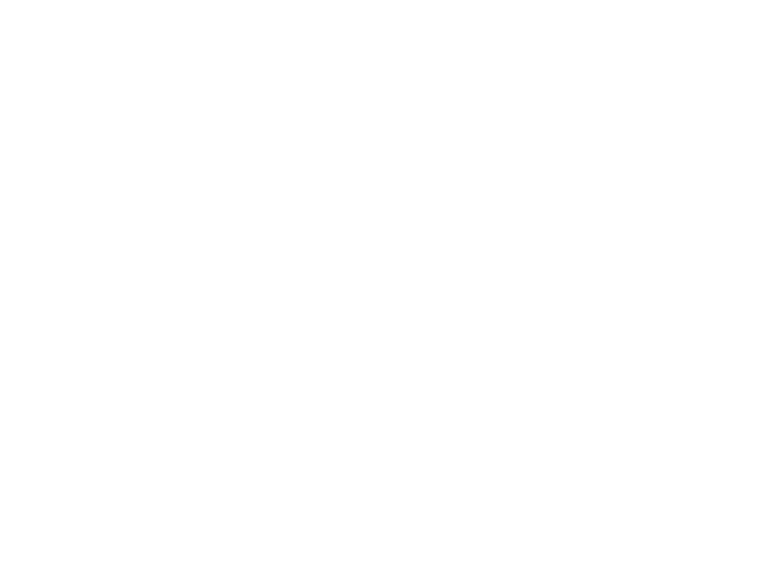
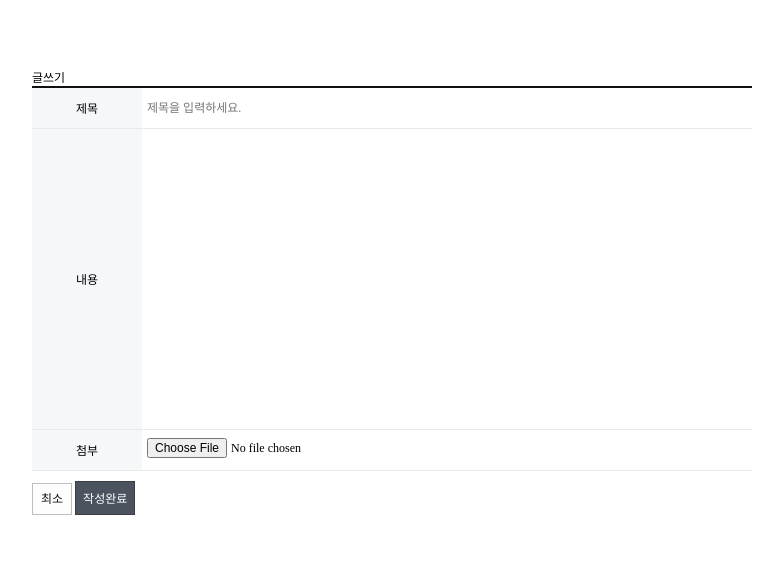
Before and after one commit to xxLockonxx/HTML, a plain HTML site: page board/write.html in a window 1280 px wide. Shown: the whole page, without its empty margins (248-1031 px from the left). Drawn offline with Linux system fonts and the light colour scheme.

Commit message:
글수정 글쓰기

```diff
--- a/board/css/style.css
+++ b/board/css/style.css
@@ -14,39 +14,6 @@ body{}
 
 }
 
-/* 게시판 - 공통 */
-#board {
-    width : 720px;
-    margin: 68px auto;
-}
-
-#board table {
-    width: 100%;
-    border-top: 2px solid #111;
-    border-collapse: collapse;
-    border-spacing: 0;
-}
-
-#board table th {
-    padding: 12px;
-    border-top: 1px solid #d1dee2;
-    border-bottom: 1px solid #d1dee2;
-    background: #e5ecef;
-    color: #383838;
-}
-
-#board table td {
-    padding: 8px 5px;
-    border-top: 1px solid #e9e9e9;
-    border-bottom: 1px solid #e9e9e9;
-}
-
-#board.list > .btnWrite {
-    padding: 7px;
-    border: 1px solid #3b3c3f;
-    background: #4b545e;
-    color: #fff;
-}
 
 /* 회원 - 로그인*/
 #user {}
@@ -224,6 +191,59 @@ color: #111;
     color: #111;
 }
 
+/* 게시판 - 공통 */
+#board {
+    width : 720px;
+    margin: 68px auto;
+}
+
+#board table {
+    width: 100%;
+    border-top: 2px solid #111;
+    border-collapse: collapse;
+    border-spacing: 0;
+}
+
+#board table th {
+    padding: 12px;
+    border-top: 1px solid #d1dee2;
+    border-bottom: 1px solid #d1dee2;
+    background: #e5ecef;
+    color: #383838;
+}
+
+#board table td {
+    padding: 8px 5px;
+    border-top: 1px solid #e9e9e9;
+    border-bottom: 1px solid #e9e9e9;
+}
+
+#board table td:nth-child(1) {
+    width: 100px;
+    background: #f5f8f9;
+    text-align: center;
+}
+
+#board table input{
+    width: 100%;
+    height: 24px;
+    border: 0;
+}
+
+#board table textarea {
+    width: 100%;
+    height: 280px;
+    resize: none;
+    text-indent: 10px;
+    border: 0;
+}
+
+
+
+#board table {}
+#board .btnWrite { padding: 7px; border: 1px solid #3b3c3f; background: #4b545e; color: #fff;}
+#board .btnCancel{ padding: 8px; border: 1px solid #bebebe; background: #fdfdfd;}
+
 
 /* 게시판 - 글목록 */
 #board.list {
@@ -241,7 +261,7 @@ color: #111;
 #board.list > article > table tr {}
 #board.list > article > table tr > th {}
 #board.list > article > table tr > td {}
-#board.list > article > table tr > td:nth-child(1) {width:  50px; text-align: center;}
+#board.list > article > table tr > td:nth-child(1) {width:  50px; text-align: center; background: #fff;}
 #board.list > article > table tr > td:nth-child(2) {width:  auto; text-align: left;}
 #board.list > article > table tr > td:nth-child(3) {width: 100px; text-align: center;}
 #board.list > article > table tr > td:nth-child(4) {width: 100px; text-align: center;}
@@ -269,8 +289,20 @@ color: #111;
     position: absolute;
     bottom: 14px;
     right: 0px;
+
 }
 
 /* 게시판-글보기 */
+
 /* 게시판-글쓰기 */
+#board.write {}
+#board.write form > div {
+    margin-top: 10px;
+    text-align: right;
+}
+
 /* 게시판-글수정 */
+#board.write form > div {
+    margin-top: 10px;
+    text-align: left;
+}
--- a/board/modify.html
+++ b/board/modify.html
@@ -0,0 +1,41 @@
+<!DOCTYPE html>
+<html lang="en">
+<head>
+    <meta charset="UTF-8">
+    <title>글수정</title>
+    <link rel="stylesheet" href="./css/style.css" />
+</head>
+<body>
+    <div id="wrapper">
+        <section id="board" class="write">
+            <h3>글수정</h3>
+            <article>
+                <form action="#">
+                    <table>
+                        <tr>
+                            <td>제목</td>
+                            <td><input type="text" name="title" placeholder="제목을 입력하세요."></td>
+                        </tr>
+                        <tr>
+                            <td>내용</td>
+                            <td>
+                                <textarea name="content"></textarea>
+                            </td>
+                        </tr>
+                        <tr>
+                            <td>첨부</td>
+                            <td><input type="file" name="file"/></td>
+                        </tr>
+
+                    </table>
+                    <div>
+                        <a href="./list.html" class="btnCancel">최소</a>
+                        <input type="submit" class="btnWrite" value="수정완료">
+                    </div>
+
+                </form>
+            </article>
+        </section>
+    </div>
+</body>
+</html>
--- a/board/write.html
+++ b/board/write.html
@@ -0,0 +1,41 @@
+<!DOCTYPE html>
+<html lang="en">
+<head>
+    <meta charset="UTF-8">
+    <title>글쓰기</title>
+    <link rel="stylesheet" href="./css/style.css" />
+</head>
+<body>
+    <div id="wrapper">
+        <section id="board" class="write">
+            <h3>글쓰기</h3>
+            <article>
+                <form action="#">
+                    <table>
+                        <tr>
+                            <td>제목</td>
+                            <td><input type="text" name="title" placeholder="제목을 입력하세요."></td>
+                        </tr>
+                        <tr>
+                            <td>내용</td>
+                            <td>
+                                <textarea name="content"></textarea>
+                            </td>
+                        </tr>
+                        <tr>
+                            <td>첨부</td>
+                            <td><input type="file" name="file"/></td>
+                        </tr>
+
+                    </table>
+                    <div>
+                        <a href="./list.html" class="btnCancel">최소</a>
+                        <input type="submit" class="btnWrite" value="작성완료">
+                    </div>
+
+                </form>
+            </article>
+        </section>
+    </div>
+</body>
+</html>
```
